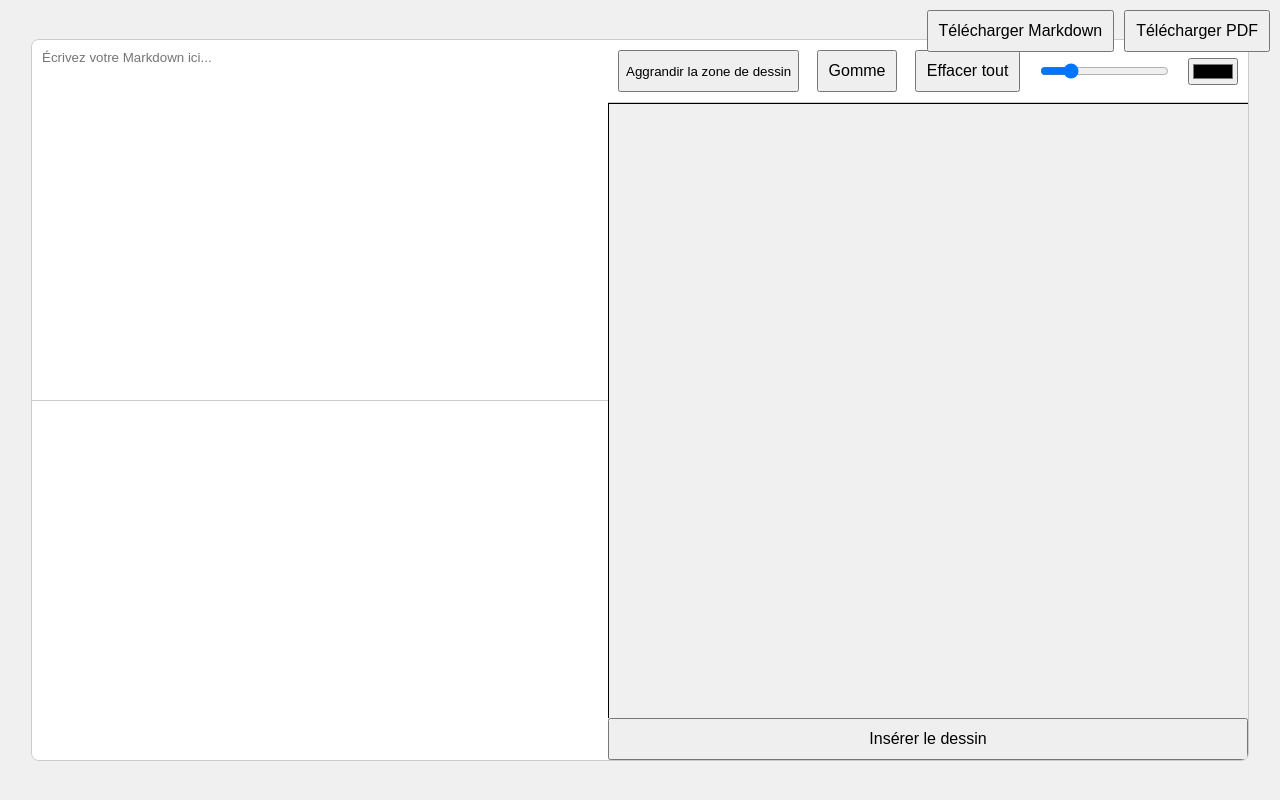
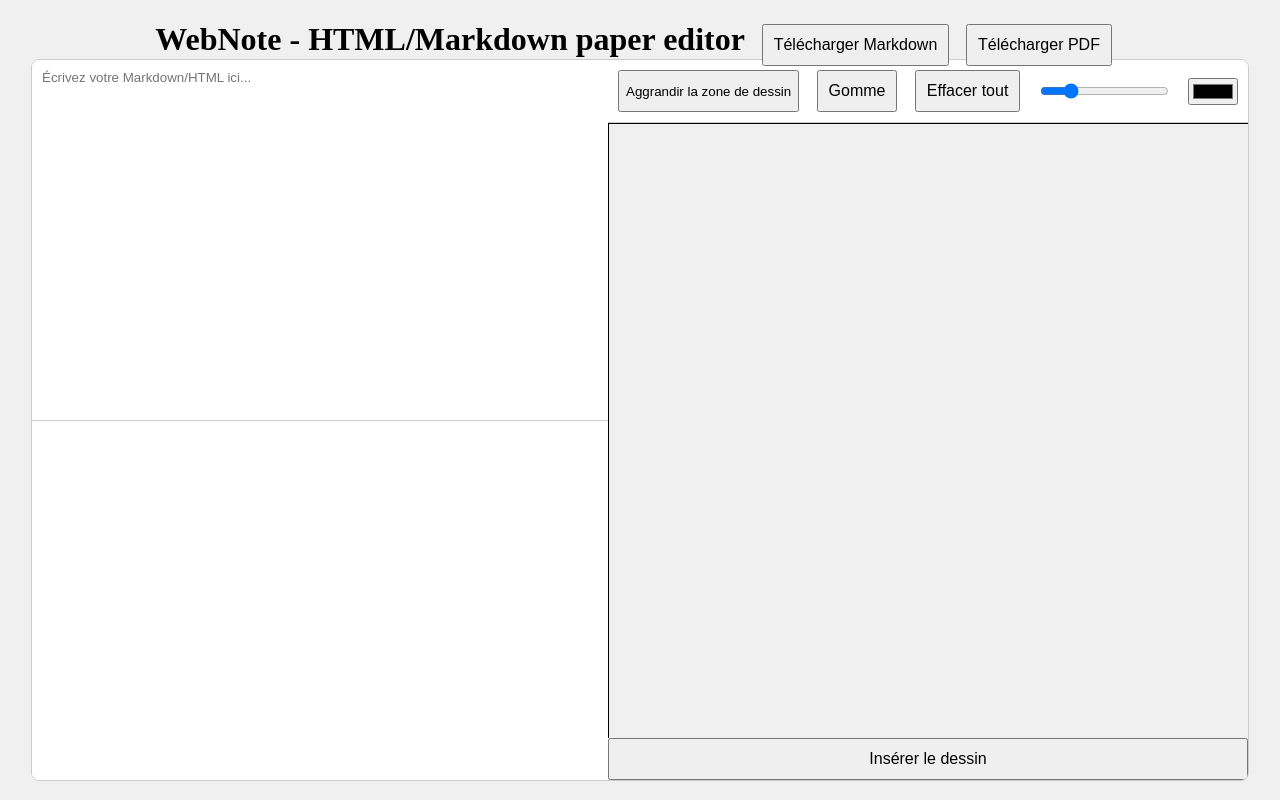
Before and after one commit to ThaaoBlues/webnote, a plain HTML site: page index.html in a window 1280 px wide. Drawn offline with nearby package versions, Linux system fonts and the light colour scheme.

```diff
--- a/index.html
+++ b/index.html
@@ -7,9 +7,18 @@
     <link rel="stylesheet" href="static/css/index.css">
 </head>
 <body>
+
+    <div class="navbar">
+        <div class="title">
+            <h1>WebNote - HTML/Markdown paper editor</h1>
+        </div>
+        <button class="navbar-button" id="downloadMarkdown">Télécharger Markdown</button>
+        <button class="navbar-button" id="downloadPDF">Télécharger PDF</button>
+
+    </div>
     <div class="container" id="mainContainer">
         <div class="markdown-editor">
-            <textarea id="markdownInput" placeholder="Écrivez votre Markdown ici..."></textarea>
+            <textarea id="markdownInput" placeholder="Écrivez votre Markdown/HTML ici..."></textarea>
             <div id="markdownOutput" contenteditable="false"></div>
         </div>
         <div class="svg-editor">
@@ -27,10 +36,7 @@
 
         </div>
     </div>
-    <div class="download-buttons">
-        <button id="downloadMarkdown">Télécharger Markdown</button>
-        <button id="downloadPDF">Télécharger PDF</button>
-    </div>
+
     <script src="https://cdn.jsdelivr.net/npm/marked/marked.min.js"></script>
     <script src="https://cdnjs.cloudflare.com/ajax/libs/html2canvas/1.4.1/html2canvas.min.js"></script>
     <script src="https://cdnjs.cloudflare.com/ajax/libs/jspdf/2.5.1/jspdf.umd.min.js"></script>
--- a/static/css/index.css
+++ b/static/css/index.css
@@ -9,6 +9,7 @@ body, html {
 }
 
 .container {
+    margin-top: 5vh;
     display: flex;
     width: 95vw;
     height: 90vh;
@@ -19,6 +20,7 @@ body, html {
 }
 
 .markdown-editor, .svg-editor {
+    border-radius: 10px;
     width: 50vw;
     height: inherit;
     display: flex;
@@ -27,6 +29,8 @@ body, html {
 }
 
 .expanded {
+    display: flex;
+    flex-direction: row;
     position: absolute;
     width: 80vw !important;
     height: 90vh !important;
@@ -83,21 +87,27 @@ body, html {
     cursor: pointer;
 }
 
-.download-buttons {
-    position: absolute;
-    top: 10px;
-    right: 10px;
-    display: flex;
-    gap: 10px;
-    margin-bottom: 3vh;
-}
-
-.download-buttons button {
+.navbar-button {
     padding: 10px;
     font-size: 16px;
     cursor: pointer;
+    top: 8px;
+    margin-bottom: 3vh;
+    margin-right: 1vw;
 }
 
 #colorPicker {
     margin-top: 8px;
 }
+
+.title{
+    display: inline-block;
+    margin-right: 1vw;
+}
+
+.navbar{
+    top: 0px;
+    position: absolute;
+    margin-bottom: 5vh;
+    z-index: 0;
+}
```
Also changed, not shown: static/js/index.js (+1 -1 lines), 1 other file.
